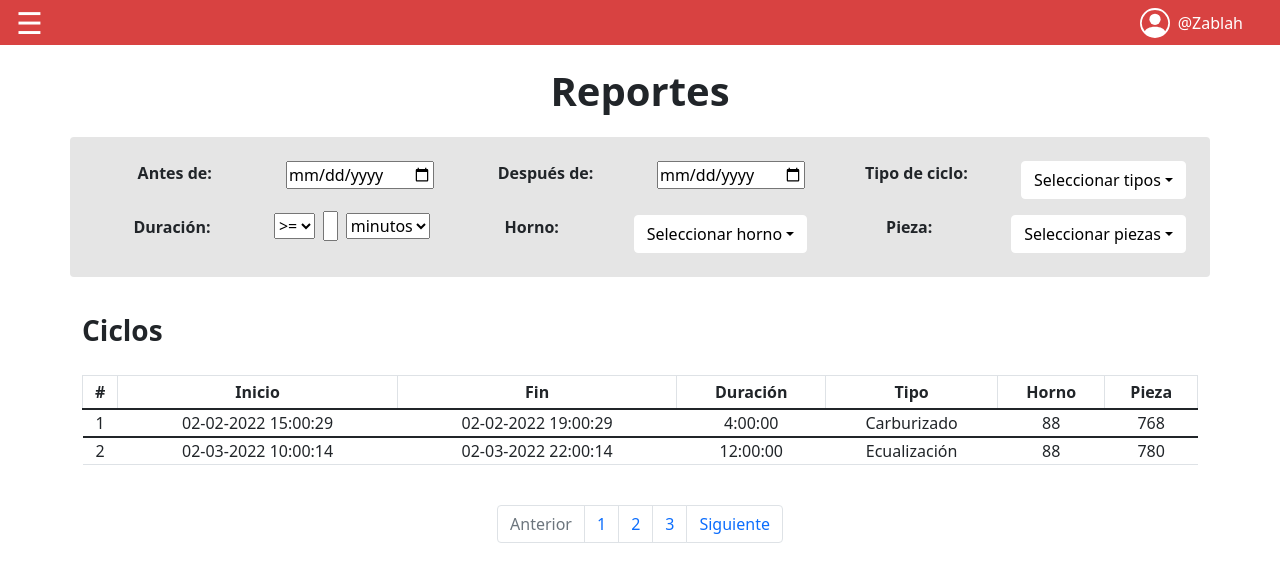
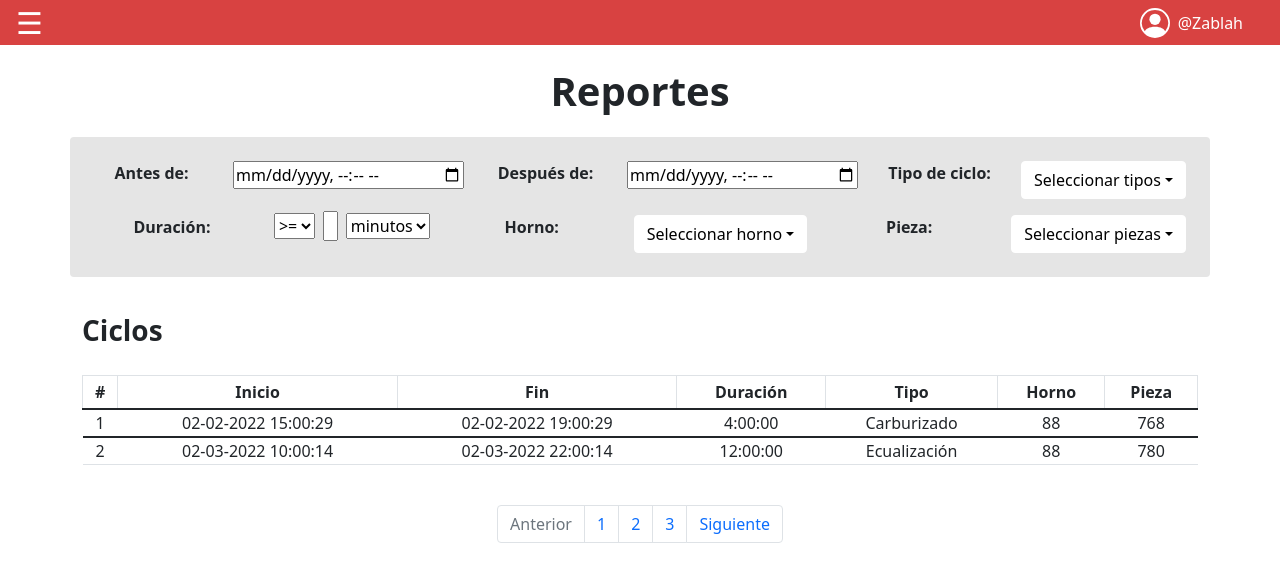
Before and after one commit to FerZablah/carbosense_client, a React (Create React App) app: page /reportes in a window 1280 px wide. Shown: the top 582 px of the page. Built offline with nearby package versions, Linux system fonts and the light colour scheme.

Commit message:
Added hours to reports

```diff
--- a/src/components/Reports.js
+++ b/src/components/Reports.js
@@ -14,11 +14,11 @@ const Reports = () => {
         <Row>
           <Col className="text-center fs-6 fw-bold">Antes de:</Col>
           <Col>
-            <input type="date" />
+            <input type="datetime-local" />
           </Col>
           <Col className="text-center fs-6 fw-bold">Después de:</Col>
           <Col>
-            <input type="date" />
+            <input type="datetime-local" />
           </Col>
           <Col className="text-center fs-6 fw-bold">Tipo de ciclo:</Col>
           <Col className="text-center fs-6">
```
